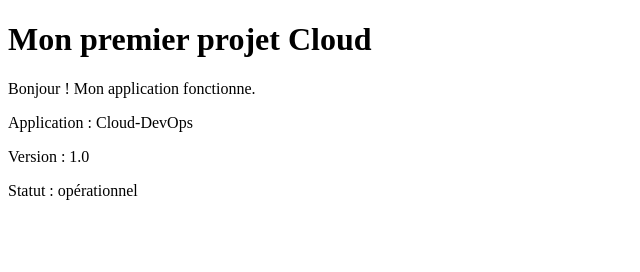
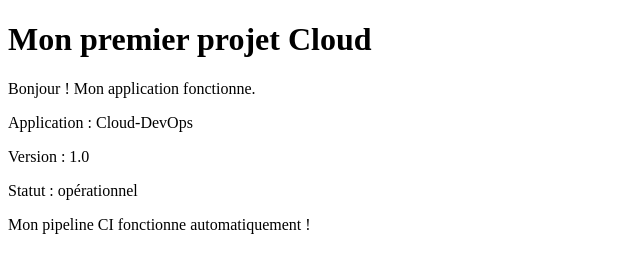
Before and after one commit to yanrs6/mon-projet-cloud, a plain HTML site: page index.html in a window 1280 px wide. Shown: the whole page, without its empty margins (0-640 px from the left). Drawn offline with Linux system fonts and the light colour scheme.

Commit message:
Add CI pipeline status message to index.html

```diff
--- a/index.html
+++ b/index.html
@@ -12,5 +12,6 @@
     <p>Application : Cloud-DevOps</p>
     <p>Version : 1.0</p>
     <p>Statut : opérationnel</p>
+    <p>Mon pipeline CI fonctionne automatiquement !</p>
 </body>
 </html>
```
